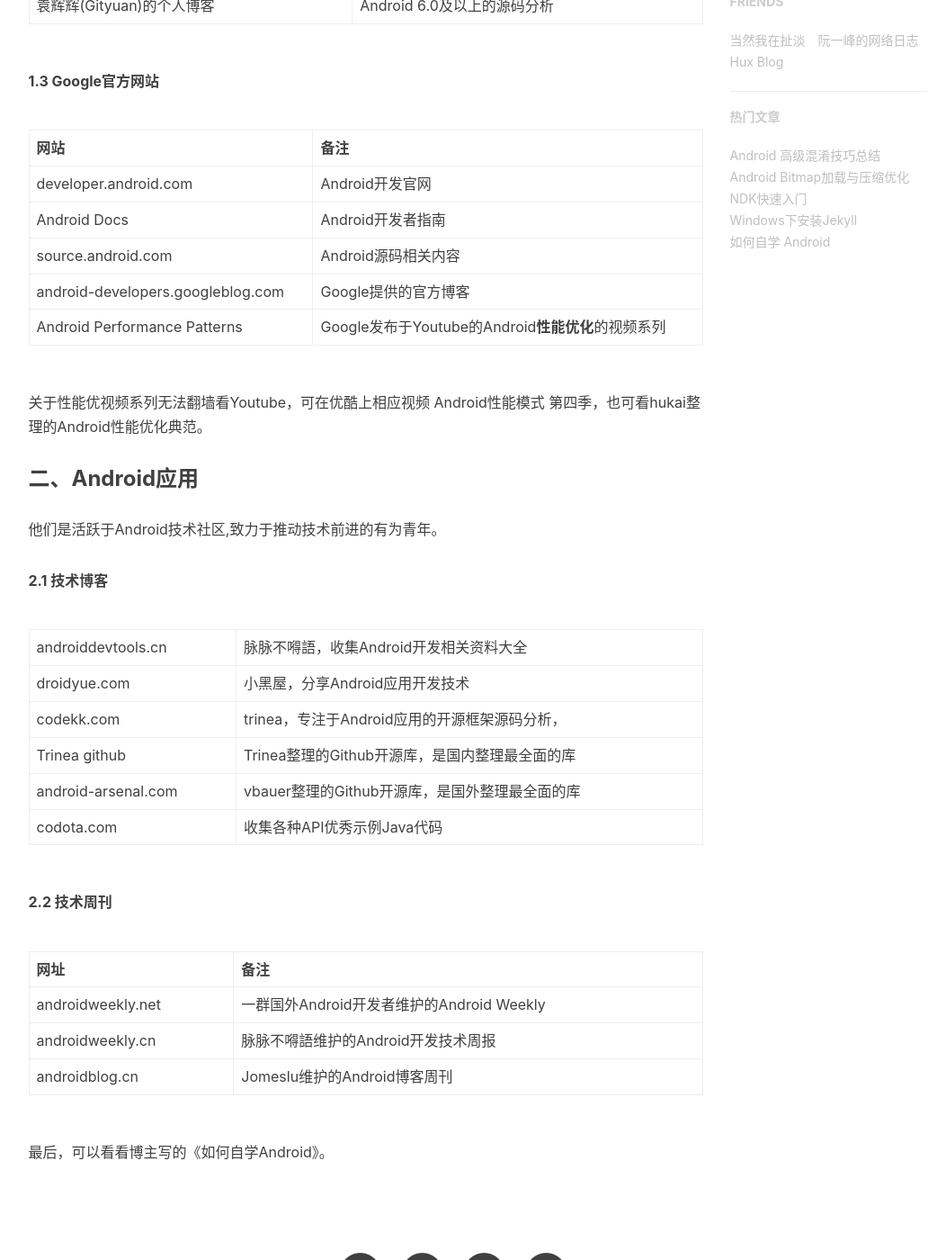
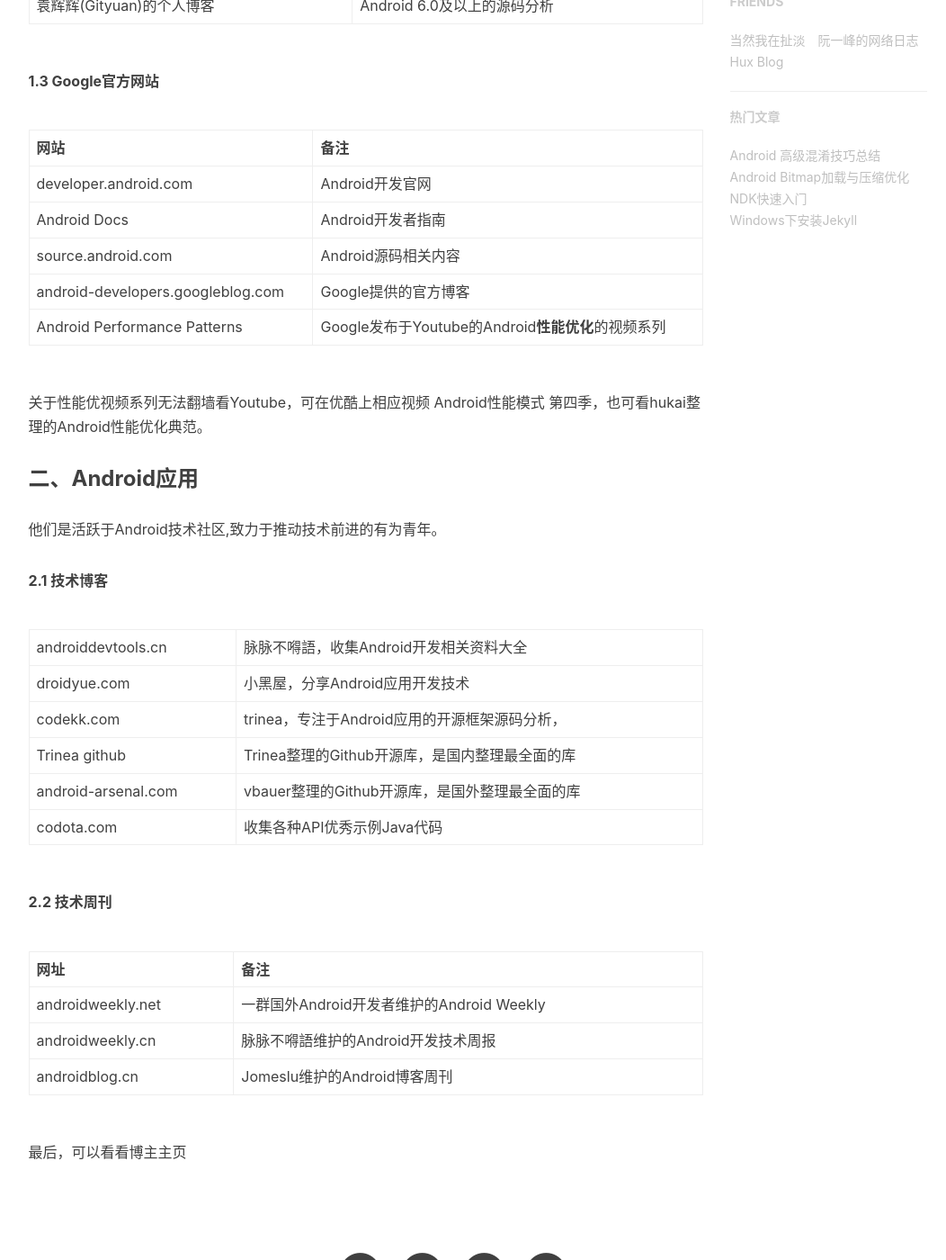
Before and after one commit to cpudream/blog, a Jekyll site: the page built from nav/friends.md, in a window 1280 px wide and 1400 px high, scrolled down 1098 px. Shown: the whole window at 90% size, without its empty margins (136-1188 px from the left). Built offline with Jekyll 4.4.1, drawn with Linux system fonts in a browser that asks for light colours; nearby versions of some CDN libraries; comment, search, counter and statistics services are not loaded.

Commit message:
修改配置文件

```diff
--- a/_config.yml
+++ b/_config.yml
@@ -101,20 +101,17 @@
 hotpages: [
     {
         title: "Android 高级混淆技巧总结    ",
-        href:  "https://liucoder.com/2019/05/08/proguard/"
+        href:  "https://liucoder.com/blog/2019/05/08/proguard/"
     }, {
         title: "Android Bitmap加载与压缩优化",
-        href:  "https://liucoder.com/2018/04/01/bitmap-optimalize/"
+        href:  "https://liucoder.com/blog/2018/04/01/bitmap-optimalize/"
 
     },{
         title: "NDK快速入门",
-        href:  "https://liucoder.com/2017/06/27/ndk-guide/"
+        href:  "https://liucoder.com/blog/2017/06/27/ndk-guide/"
     },{
       title: "Windows下安装Jekyll",
-      href:  "https://liucoder.com/2015/01/02/build-jekyll/"
-    },{
-        title: "如何自学 Android   ",
-        href:  "http://gityuan.com/2016/04/24/how-to-study-android/"
+      href:  "https://liucoder.com/blog/2015/01/02/build-jekyll/"
     }
 ]
 
--- a/_includes/article_bottom.html
+++ b/_includes/article_bottom.html
@@ -4,7 +4,7 @@
 </a>
 
 <font color="#004B97"><strong> | 博客</strong></font>
-<a target="_blank" href="http://liucoder.com/talk/">
+<a target="_blank" href="http://liucoder.com/blog/talk/">
 	<font color="#f57e42"><strong>留言区交流</strong></font>
 </a>
 <!-- <img src="/images/about-me/gityuan_weixin_logo.png" alt="gityuan">-->
--- a/nav/friends.md
+++ b/nav/friends.md
@@ -63,4 +63,4 @@
 |[androidblog.cn](http://androidblog.cn/)|Jomeslu维护的Android博客周刊|
 
 
-最后，可以看看博主写的《[如何自学Android](http://gityuan.com/2016/04/24/how-to-study-android/)》。
+最后，可以看看博主[主页](https://liucoder.com)
```
